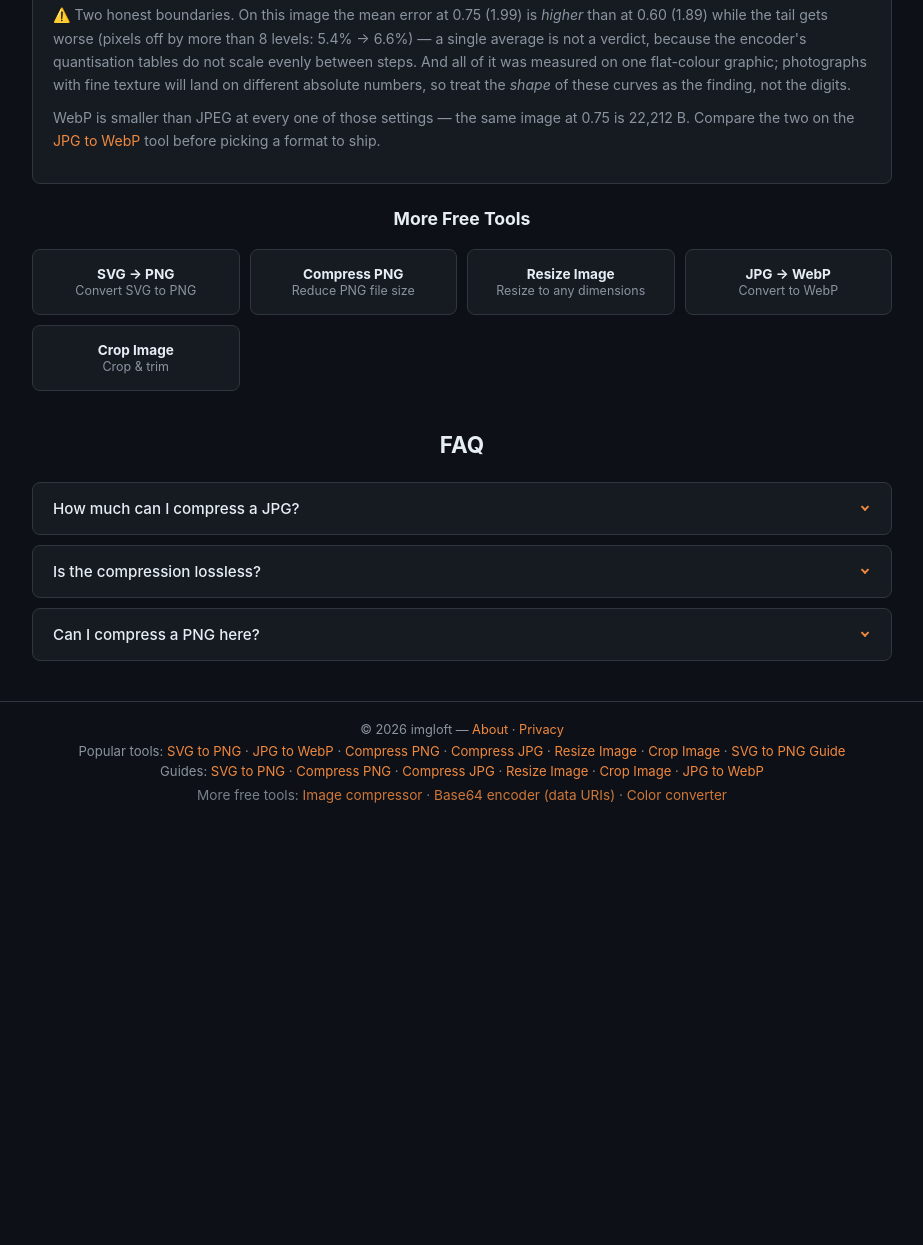
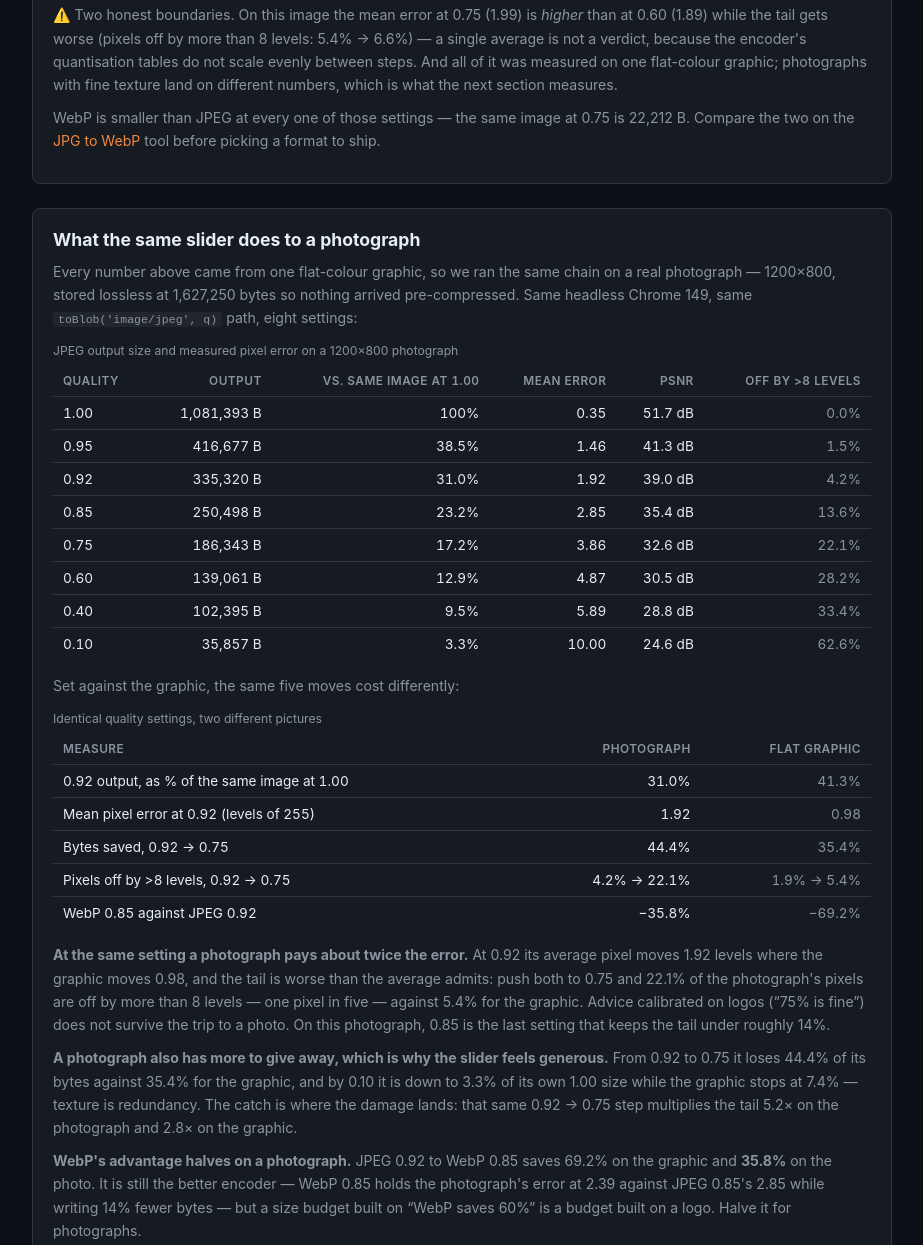
Before and after one commit to sharefun2023/imgloft, a plain HTML site: page compress-jpg.html in a window 1280 px wide. Shown: the part 1556-2801 px from the top of the page, without its empty margins (178-1101 px from the left). Before the commit the page ends 2379 px from the top, so only its background shows below. Drawn offline with Linux system fonts and the light colour scheme.

Commit message:
compress-jpg: measure the quality slider on a real photograph (8 settings, same chain) and put it next to the flat-graphic curve; jpg-to-webp: note the WebP saving is 35.8% on a photo, not 61.5%

```diff
--- a/compress-jpg.html
+++ b/compress-jpg.html
@@ -158,8 +158,42 @@
       </tbody>
     </table>
     <p>Four extra generations cost <strong>20% more error</strong> on top of the first encode (0.98 &rarr; 1.18 levels), <strong>2.7 dB</strong> of PSNR, and <strong>1.0%</strong> of the file size &mdash; and each pass damages less than the one before it (0.98, then 0.16, 0.10, 0.08, 0.06). The original encode at 0.92 is what costs you the picture; the re-saves mostly cost you the archive. Compress once, from the best source you have, and keep that source.</p>
-    <p>&#9888;&#65039; Two honest boundaries. On this image the mean error at 0.75 (1.99) is <em>higher</em> than at 0.60 (1.89) while the tail gets worse (pixels off by more than 8 levels: 5.4% &rarr; 6.6%) &mdash; a single average is not a verdict, because the encoder's quantisation tables do not scale evenly between steps. And all of it was measured on one flat-colour graphic; photographs with fine texture will land on different absolute numbers, so treat the <em>shape</em> of these curves as the finding, not the digits.</p>
+    <p>&#9888;&#65039; Two honest boundaries. On this image the mean error at 0.75 (1.99) is <em>higher</em> than at 0.60 (1.89) while the tail gets worse (pixels off by more than 8 levels: 5.4% &rarr; 6.6%) &mdash; a single average is not a verdict, because the encoder's quantisation tables do not scale evenly between steps. And all of it was measured on one flat-colour graphic; photographs with fine texture land on different numbers, which is what the next section measures.</p>
     <p>WebP is smaller than JPEG at every one of those settings &mdash; the same image at 0.75 is 22,212 B. Compare the two on the <a href="/jpg-to-webp">JPG to WebP</a> tool before picking a format to ship.</p>
+  </section>
+  <section class="data-section">
+    <h2>What the same slider does to a photograph</h2>
+    <p>Every number above came from one flat-colour graphic, so we ran the same chain on a real photograph &mdash; 1200&times;800, stored lossless at 1,627,250 bytes so nothing arrived pre-compressed. Same headless Chrome 149, same <code>toBlob('image/jpeg', q)</code> path, eight settings:</p>
+    <table class="qtable">
+      <caption>JPEG output size and measured pixel error on a 1200&times;800 photograph</caption>
+      <thead><tr><th scope="col">Quality</th><th scope="col">Output</th><th scope="col">vs. same image at 1.00</th><th scope="col">Mean error</th><th scope="col">PSNR</th><th scope="col">Off by &gt;8 levels</th></tr></thead>
+      <tbody>
+        <tr><td>1.00</td><td>1,081,393 B</td><td>100%</td><td>0.35</td><td>51.7 dB</td><td>0.0%</td></tr>
+        <tr><td>0.95</td><td>416,677 B</td><td>38.5%</td><td>1.46</td><td>41.3 dB</td><td>1.5%</td></tr>
+        <tr><td>0.92</td><td>335,320 B</td><td>31.0%</td><td>1.92</td><td>39.0 dB</td><td>4.2%</td></tr>
+        <tr><td>0.85</td><td>250,498 B</td><td>23.2%</td><td>2.85</td><td>35.4 dB</td><td>13.6%</td></tr>
+        <tr><td>0.75</td><td>186,343 B</td><td>17.2%</td><td>3.86</td><td>32.6 dB</td><td>22.1%</td></tr>
+        <tr><td>0.60</td><td>139,061 B</td><td>12.9%</td><td>4.87</td><td>30.5 dB</td><td>28.2%</td></tr>
+        <tr><td>0.40</td><td>102,395 B</td><td>9.5%</td><td>5.89</td><td>28.8 dB</td><td>33.4%</td></tr>
+        <tr><td>0.10</td><td>35,857 B</td><td>3.3%</td><td>10.00</td><td>24.6 dB</td><td>62.6%</td></tr>
+      </tbody>
+    </table>
+    <p>Set against the graphic, the same five moves cost differently:</p>
+    <table class="qtable">
+      <caption>Identical quality settings, two different pictures</caption>
+      <thead><tr><th scope="col">Measure</th><th scope="col">Photograph</th><th scope="col">Flat graphic</th></tr></thead>
+      <tbody>
+        <tr><td>0.92 output, as % of the same image at 1.00</td><td>31.0%</td><td>41.3%</td></tr>
+        <tr><td>Mean pixel error at 0.92 (levels of 255)</td><td>1.92</td><td>0.98</td></tr>
+        <tr><td>Bytes saved, 0.92 &rarr; 0.75</td><td>44.4%</td><td>35.4%</td></tr>
+        <tr><td>Pixels off by &gt;8 levels, 0.92 &rarr; 0.75</td><td>4.2% &rarr; 22.1%</td><td>1.9% &rarr; 5.4%</td></tr>
+        <tr><td>WebP 0.85 against JPEG 0.92</td><td>&minus;35.8%</td><td>&minus;69.2%</td></tr>
+      </tbody>
+    </table>
+    <p><strong>At the same setting a photograph pays about twice the error.</strong> At 0.92 its average pixel moves 1.92 levels where the graphic moves 0.98, and the tail is worse than the average admits: push both to 0.75 and 22.1% of the photograph's pixels are off by more than 8 levels &mdash; one pixel in five &mdash; against 5.4% for the graphic. Advice calibrated on logos (&ldquo;75% is fine&rdquo;) does not survive the trip to a photo. On this photograph, 0.85 is the last setting that keeps the tail under roughly 14%.</p>
+    <p><strong>A photograph also has more to give away, which is why the slider feels generous.</strong> From 0.92 to 0.75 it loses 44.4% of its bytes against 35.4% for the graphic, and by 0.10 it is down to 3.3% of its own 1.00 size while the graphic stops at 7.4% &mdash; texture is redundancy. The catch is where the damage lands: that same 0.92 &rarr; 0.75 step multiplies the tail 5.2&times; on the photograph and 2.8&times; on the graphic.</p>
+    <p><strong>WebP's advantage halves on a photograph.</strong> JPEG 0.92 to WebP 0.85 saves 69.2% on the graphic and <strong>35.8%</strong> on the photo. It is still the better encoder &mdash; WebP 0.85 holds the photograph's error at 2.39 against JPEG 0.85's 2.85 while writing 14% fewer bytes &mdash; but a size budget built on &ldquo;WebP saves 60%&rdquo; is a budget built on a logo. Halve it for photographs.</p>
+    <p>&#9888;&#65039; One measurement trap, recorded because it nearly shipped. The first pass used a JPEG as its source, and at 0.75 the error <em>dropped</em> to 0.12 levels &mdash; re-encoding an image at the quality it was originally saved at reproduces its own quantisation table almost exactly, so the step looks free. The photograph here is therefore a lossless 1200&times;800 re-save and every number above is a first-generation encode. The side effect: &ldquo;re-save at the same quality&rdquo; is measurable rather than mythical &mdash; we fell into it by accident.</p>
   </section>
   <section><h2 style="text-align:center;font-size:1.1rem;margin-bottom:12px">More Free Tools</h2>
     <div class="tools-grid">
--- a/sitemap.xml
+++ b/sitemap.xml
@@ -32,13 +32,13 @@
   </url>
   <url>
     <loc>https://imgloft.com/jpg-to-webp</loc>
-    <lastmod>2026-11-14</lastmod>
+    <lastmod>2026-11-20</lastmod>
     <changefreq>monthly</changefreq>
     <priority>0.7</priority>
   </url>
   <url>
     <loc>https://imgloft.com/compress-jpg</loc>
-    <lastmod>2026-11-18</lastmod>
+    <lastmod>2026-11-20</lastmod>
     <changefreq>monthly</changefreq>
     <priority>0.7</priority>
   </url>
```
Also changed, not shown: jpg-to-webp.html (+1 -1 lines).
